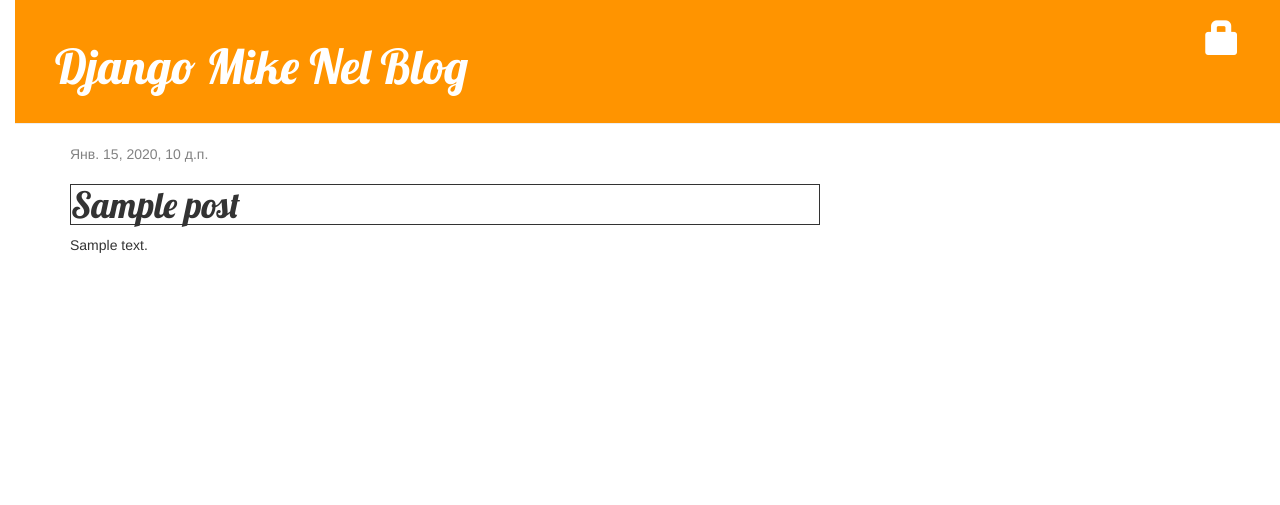
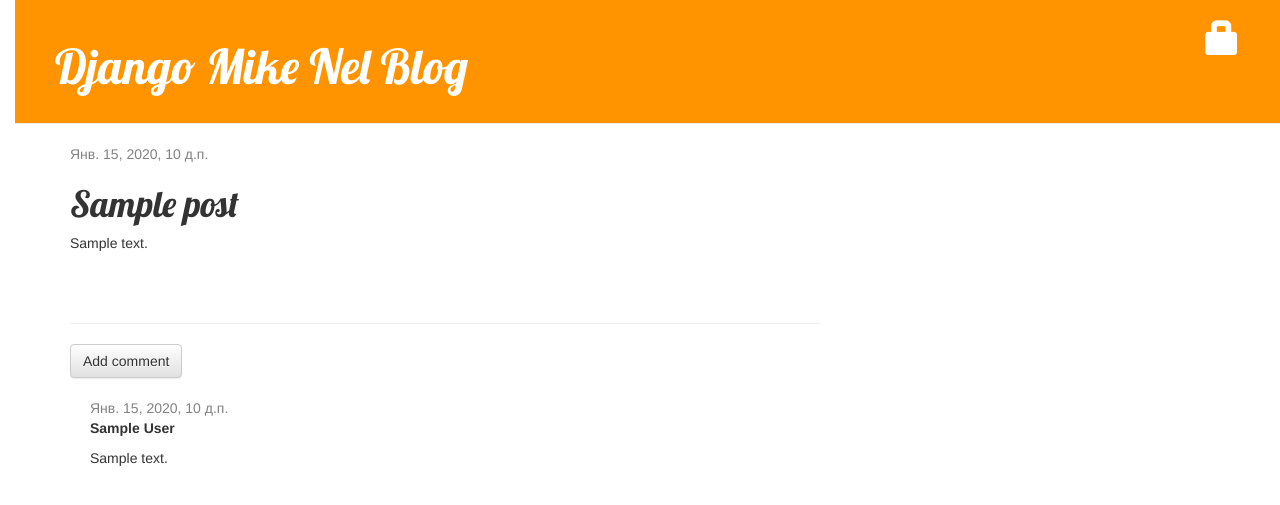
Before and after one commit to NineMan/my-first-blog, a Django app: page /post/1/ in a window 1280 px wide. Shown: the top 505 px of the page. Run offline with Django 3.2, Linux system fonts and the light colour scheme; tables that the repository leaves empty hold one stand-in row (values such as "Sample post"); some libraries are stand-ins or nearby versions.

Commit message:
Add comments - CRUD

```diff
--- a/blog/admin.py
+++ b/blog/admin.py
@@ -1,4 +1,5 @@
 from django.contrib import admin
-from .models import Post
+from .models import Post, Comment
 
 admin.site.register(Post)
+admin.site.register(Comment)
--- a/blog/models.py
+++ b/blog/models.py
@@ -14,5 +14,23 @@
         self.published_date = timezone.now()
         self.save()
 
+    def approved_comments(self):
+        return self.comments.filter(approved_comment=True)
+
     def __str__(self):
         return self.title
+
+
+class Comment(models.Model):
+    post = models.ForeignKey(Post, on_delete=models.CASCADE, related_name='comments')
+    author = models.CharField(max_length=200)
+    text = models.TextField()
+    created_date = models.DateTimeField(default=timezone.now)
+    approved_comment = models.BooleanField(default=False)
+
+    def approve(self):
+        self.approved_comment = True
+        self.save()
+
+    def __str__(self):
+        return self.text
--- a/blog/static/css/blog.css
+++ b/blog/static/css/blog.css
@@ -53,3 +53,7 @@
 .post h1 a, .post h1 a:visited {
     color: #000000;
 }
+
+.comment {
+    margin: 20px 0px 20px 20px;
+}
--- a/blog/templates/blog/post_detail.html
+++ b/blog/templates/blog/post_detail.html
@@ -17,7 +17,33 @@
     {% endif %}
 
 {#    <h1 style="border: 1px solid black; display: inline">{{ post.title }}</h1>#}
-    <h1 style="border: 1px solid ">{{ post.title }}</h1>
+    <h1>{{ post.title }}</h1>
     <p>{{ post.text|safe|linebreaksbr }}</p>
   </div>
+
+
+  <hr>
+  <a class="btn btn-default" href="{% url 'add_comment_to_post' pk=post.pk %}">Add comment</a>
+    {% for comment in post.comments.all %}
+        {% if user.is_authenticated or comment.approved_comment %}
+        <div class="comment">
+            <div class="date">
+                {{ comment.created_date }}
+                {% if not comment.approved_comment %}
+                    <a class="btn btn-default" href="{% url 'comment_remove' pk=comment.pk %}"><span class="glyphicon glyphicon-remove"></span></a>
+                    <a class="btn btn-default" href="{% url 'comment_approve' pk=comment.pk %}"><span class="glyphicon glyphicon-ok"></span></a>
+                {% endif %}
+            </div>
+            <strong>{{ comment.author }}</strong>
+            <p>{{ comment.text|linebreaks }}</p>
+        </div>
+        {% endif %}
+    {% empty %}
+        <p>Здесь пока ещё нет комментариев :(</p>
+    {% endfor %}
+
+
+
+
+
 {% endblock %}
--- a/blog/templates/blog/post_list.html
+++ b/blog/templates/blog/post_list.html
@@ -8,6 +8,7 @@
             </div>
             <h1><a href="{% url 'post_detail' pk=post.pk %}">{{ post.title }}</a></h1>
             <p>{{ post.text|safe|linebreaksbr|truncatewords_html:20   }}</p>
+            <a href="{% url 'post_detail' pk=post.pk %}">Комментарии: {{ post.approved_comments.count }}</a>
         </div>
     {% endfor %}
 {% endblock %}
--- a/blog/urls.py
+++ b/blog/urls.py
@@ -9,4 +9,7 @@
     path('post/<pk>/remove/', views.post_remove, name='post_remove'),
     path('post/new/', views.post_new, name='post_new'),
     path('drafts/', views.post_draft_list, name='post_draft_list'),
+    path('post/<int:pk>/comment/', views.add_comment_to_post, name='add_comment_to_post'),
+    path('comment/<int:pk>/approve/', views.comment_approve, name='comment_approve'),
+    path('comment/<int:pk>/remove/', views.comment_remove, name='comment_remove'),
 ]
--- a/blog/views.py
+++ b/blog/views.py
@@ -1,6 +1,8 @@
 from django.shortcuts import render, get_object_or_404, redirect
 from django.utils import timezone
+from .models import Comment
 from .models import Post
+from .forms import CommentForm
 from .forms import PostForm
 from django.contrib.auth.decorators import login_required
 
@@ -68,3 +70,31 @@
     post = get_object_or_404(Post, pk=pk)
     post.delete()
     return redirect('post_list')
+
+
+def add_comment_to_post(request, pk):
+    post = get_object_or_404(Post, pk=pk)
+    if request.method == 'POST':
+        form = CommentForm(request.POST)
+        if form.is_valid():
+            comment = form.save(commit=False)
+            comment.post = post
+            comment.save()
+            return redirect('post_detail', pk=post.pk)
+    else:
+        form = CommentForm()
+    return render(request, 'blog/add_comment_to_post.html', {'form': form})
+
+
+@login_required
+def comment_approve(request, pk):
+    comment = get_object_or_404(Comment, pk=pk)
+    comment.approve()
+    return redirect('post_detail', pk=comment.post.pk)
+
+
+@login_required
+def comment_remove(request, pk):
+    comment = get_object_or_404(Comment, pk=pk)
+    comment.delete()
+    return redirect('post_detail', pk=comment.post.pk)
```
Also changed, not shown: blog/forms.py (+9 -1 lines), blog/templates/blog/add_comment_to_post.html (added, +9 -0 lines), blog/migrations/0002_comment.py (added).
